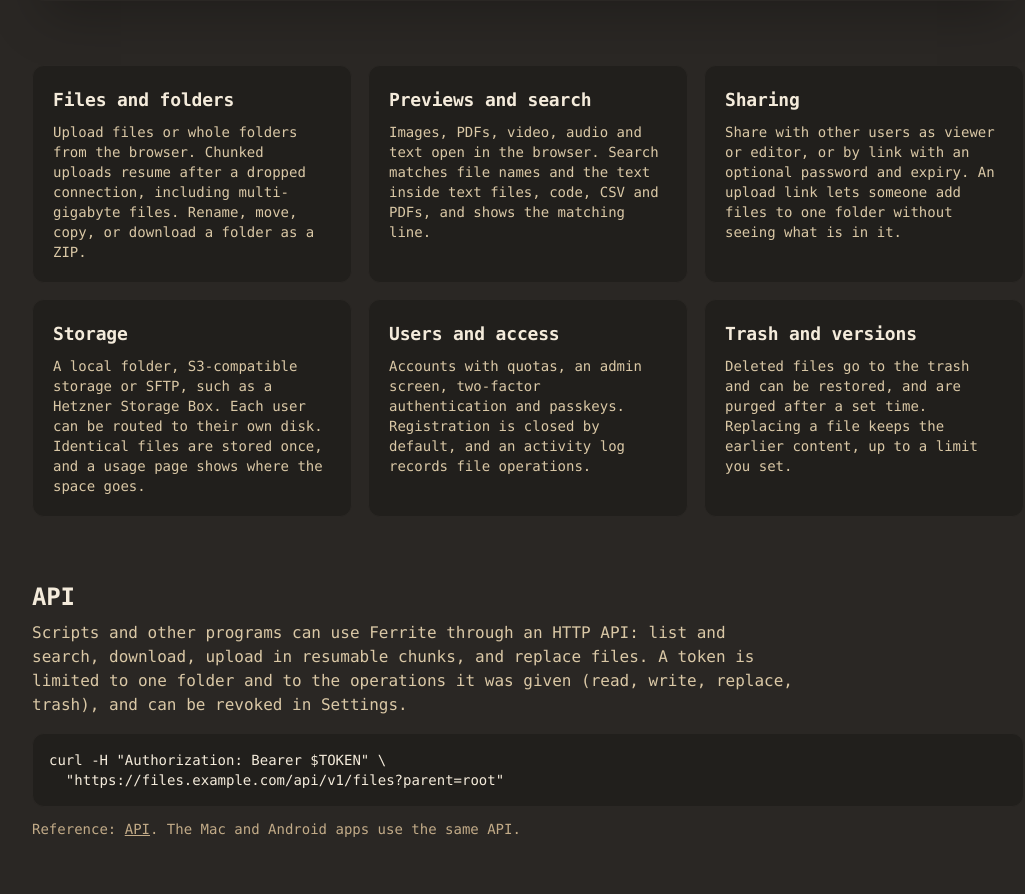
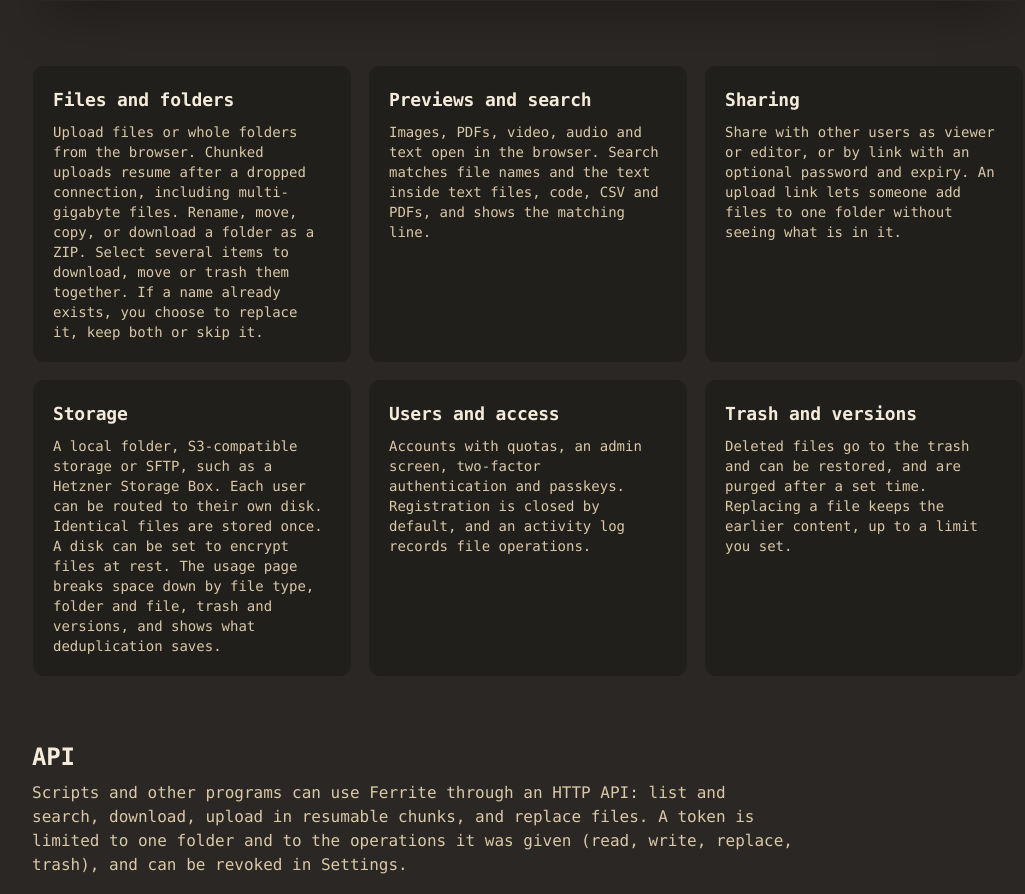
Before and after one commit to zhoorta/ferrite, a Laravel app: template resources/views/landing.blade.php in a window 1280 px wide. Shown: the part 1232-2126 px from the top of the page, without its empty margins (112-1137 px from the left). Run offline with Laravel 12, Linux system fonts and the light colour scheme; the template is opened without the code that fills it, so the values that code supplies are empty; style sheets or scripts are compiled from the project's sources; some libraries are stand-ins or nearby versions.

Commit message:
Landing page and README: add encryption, bulk actions, usage and upload conflicts

```diff
--- a/resources/views/landing.blade.php
+++ b/resources/views/landing.blade.php
@@ -7,10 +7,10 @@
         'amiga' => 'Amiga', 'nokia' => 'Nokia 3310', 'miami' => 'Miami Vice', 'wallstreet' => 'Wall Street', 'lotus' => 'Lotus 1-2-3', 'memphis' => 'Memphis',
     ];
     $features = [
-        ['Files and folders', 'Upload files or whole folders from the browser. Chunked uploads resume after a dropped connection, including multi-gigabyte files. Rename, move, copy, or download a folder as a ZIP.'],
+        ['Files and folders', 'Upload files or whole folders from the browser. Chunked uploads resume after a dropped connection, including multi-gigabyte files. Rename, move, copy, or download a folder as a ZIP. Select several items to download, move or trash them together. If a name already exists, you choose to replace it, keep both or skip it.'],
         ['Previews and search', 'Images, PDFs, video, audio and text open in the browser. Search matches file names and the text inside text files, code, CSV and PDFs, and shows the matching line.'],
         ['Sharing', 'Share with other users as viewer or editor, or by link with an optional password and expiry. An upload link lets someone add files to one folder without seeing what is in it.'],
-        ['Storage', 'A local folder, S3-compatible storage or SFTP, such as a Hetzner Storage Box. Each user can be routed to their own disk. Identical files are stored once, and a usage page shows where the space goes.'],
+        ['Storage', 'A local folder, S3-compatible storage or SFTP, such as a Hetzner Storage Box. Each user can be routed to their own disk. Identical files are stored once. A disk can be set to encrypt files at rest. The usage page breaks space down by file type, folder and file, trash and versions, and shows what deduplication saves.'],
         ['Users and access', 'Accounts with quotas, an admin screen, two-factor authentication and passkeys. Registration is closed by default, and an activity log records file operations.'],
         ['Trash and versions', 'Deleted files go to the trash and can be restored, and are purged after a set time. Replacing a file keeps the earlier content, up to a limit you set.'],
     ];
```
Also changed, not shown: README.md.
